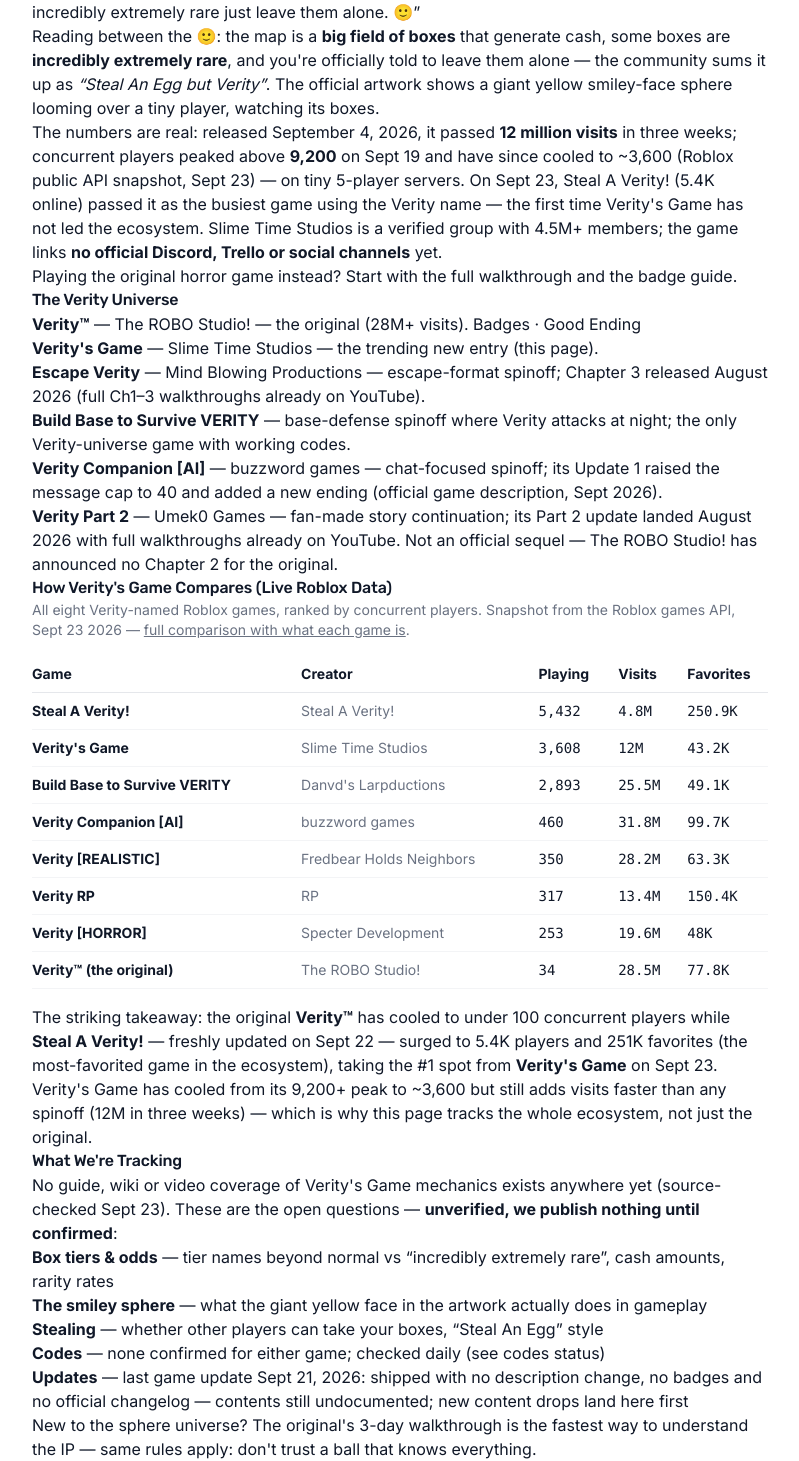
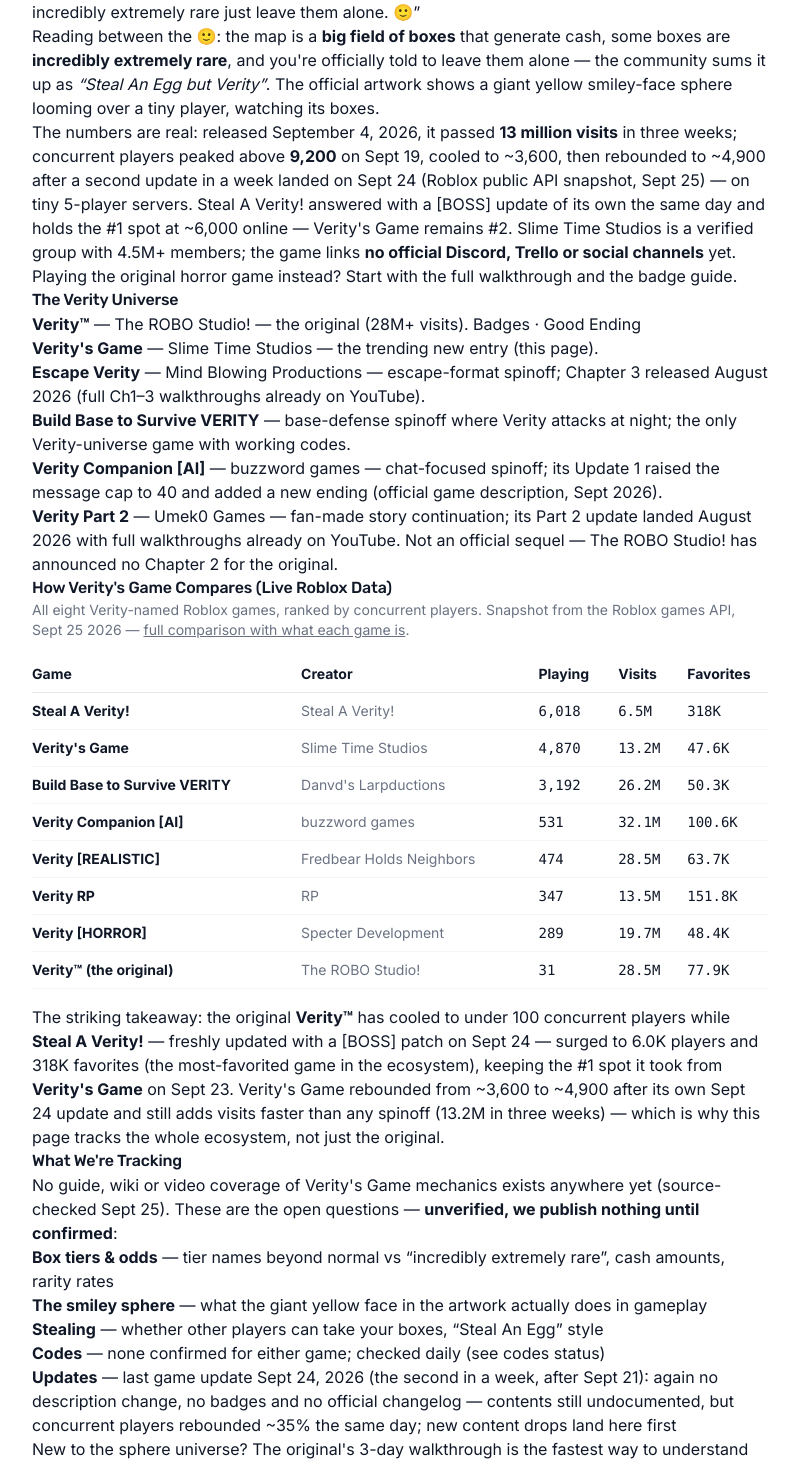
Before and after one commit to ken-fs/veritygame, a Next.js app: page /veritys-game in a window 1280 px wide. Shown: the part 689-2150 px from the top of the page, without its empty margins (240-1039 px from the left). Built offline with nearby package versions, Linux system fonts and the light colour scheme.

Commit message:
content: Sept 25 snapshot — VG 9-24 更新后回升至 4.9K（仍 #2，13.2M visits）；Steal A Verity! 同日 [BOSS] 更新守擂 #1（6.0K/318K 收藏）；codes：DAILYQUESTS/OGplayer67 被 RobloxDen 移除降级为双源冲突，WMEMBER67 仍单源；which-verity 全表刷新

```diff
--- a/src/app/codes/page.tsx
+++ b/src/app/codes/page.tsx
@@ -79,24 +79,24 @@
         <p>
           Sites like GameRant, Dexerto and RobloxDen list &quot;Verity codes&quot; — they all belong to{" "}
           <strong>Build Base to Survive VERITY</strong>, a separate base-defense spinoff where Verity attacks your base
-          at night. Its active codes, cross-verified against RobloxDen and TechWiser (both checked Sept 23 —
-          the game pushed a &quot;[LORD]&quot; update today, and new codes typically land with updates):
+          at night. Its active codes, cross-verified against RobloxDen and TechWiser (both checked Sept 25):
         </p>
         <ul>
-          <li><code>TOP1DUDU</code> — 10 DuDu <strong>(new — RobloxDen only so far, Sept 23)</strong></li>
-          <li><code>WMEMBER67</code> — building materials (3 Mystery Boxes per RobloxDen)</li>
-          <li><code>VOIDITY</code> — 10 Barrier Blocks <strong>(the reported Sept 19 expiry never happened — still active on RobloxDen and TechWiser, Sept 23)</strong></li>
+          <li><code>TOP1DUDU</code> — 10 DuDu <strong>(RobloxDen only so far, checked Sept 25)</strong></li>
+          <li><code>WMEMBER67</code> — 3 Mystery Boxes per RobloxDen (still unlisted on TechWiser, Sept 25)</li>
+          <li><code>VOIDITY</code> — 10 Barrier Blocks <strong>(the reported Sept 19 expiry never happened — still active on RobloxDen and TechWiser, Sept 25)</strong></li>
           <li><code>UPDATE4</code> — 50 Crying Obsidian</li>
-          <li><code>DAILYQUESTS</code> — Forcefield (RobloxDen says 1 Verity Turret — sources disagree on the reward)</li>
-          <li><code>OGplayer67</code> — free rewards (limited to the first 5,000 players)</li>
           <li><code>CODES</code> — $500 cash</li>
-          <li><code>UPDATE3</code> — 10 Bedrock</li>
-          <li><code>OBESITY</code> — 10 Barrier Blocks</li>
+          <li><code>UPDATE3</code> — 10 Bedrock (RobloxDen active; TechWiser doesn&apos;t list it)</li>
+          <li><code>OBESITY</code> — 10 Barrier Blocks (RobloxDen active; TechWiser doesn&apos;t list it)</li>
         </ul>
         <p>
-          Fading codes: GODITY, UPDATE2, MANIPULITY, ROBLOXDOWN and WEEKLY — TechWiser still lists the first four
-          as active, but RobloxDen moved all five to &quot;check&quot; (unverified) on Sept 23 — try them
-          in-game, worst case it says invalid. Expired everywhere: THXFOR1M, CURIOSITYUPD, 10000PLAYERS. To redeem:
+          Conflicting signals: <code>DAILYQUESTS</code> and <code>OGplayer67</code> — TechWiser still lists both as
+          active, but RobloxDen removed both from its list entirely (checked Sept 25; OGplayer67 was capped at the
+          first 5,000 players, so it may simply be exhausted) — try them in-game. Fading codes: GODITY, UPDATE2,
+          MANIPULITY, ROBLOXDOWN and WEEKLY — TechWiser still lists the first four as active, but RobloxDen has all
+          five on &quot;check&quot; (unverified, Sept 25) — worst case it says invalid. Expired everywhere:
+          THXFOR1M, CURIOSITYUPD, 10000PLAYERS. To redeem:
           Store button (left of the screen) → scroll to the FREE STUFF section → code box → Enter.
         </p>
       </section>
--- a/src/app/veritys-game/page.tsx
+++ b/src/app/veritys-game/page.tsx
@@ -4,7 +4,7 @@
 export const metadata: Metadata = generateSEOMetadata({
   title: `Verity's Game (Roblox) — ${getCurrentDateString()} Guide & What We Know`,
   description:
-    "Verity's Game by Slime Time Studios passed 12M visits in three weeks — now the #2 Verity game after Steal A Verity! overtook it on Sept 23. A field of cash boxes, incredibly rare finds, and a smiley sphere watching. Tracked daily.",
+    "Verity's Game by Slime Time Studios passed 13M visits in three weeks — the #2 Verity game, rebounding after its Sept 24 update while Steal A Verity! holds #1. A field of cash boxes, incredibly rare finds, and a smiley sphere watching. Tracked daily.",
   keywords: ["verity's game", "verity's game roblox", "veritys game", "verity game roblox", "new verity game", "verity's game boxes", "verity's game gameplay"],
   path: '/veritys-game',
 });
@@ -18,7 +18,7 @@
     {
       question: "What is Verity's Game on Roblox?",
       answer:
-        "Verity's Game is a box-hunting collection game by Slime Time Studios (released September 4, 2026). A big field of boxes generates cash, some boxes are 'incredibly extremely rare', and the official description jokingly warns you to leave them alone. It passed 12 million visits in three weeks; concurrent players peaked above 9,200 on Sept 19 and cooled to around 3,600 on 5-player servers — on Sept 23, Steal A Verity! (5.4K online) overtook it as the most-played Verity game on Roblox.",
+        "Verity's Game is a box-hunting collection game by Slime Time Studios (released September 4, 2026). A big field of boxes generates cash, some boxes are 'incredibly extremely rare', and the official description jokingly warns you to leave them alone. It passed 13 million visits in three weeks; concurrent players peaked above 9,200 on Sept 19, cooled to around 3,600, then rebounded to ~4,900 after a Sept 24 update on 5-player servers — Steal A Verity! (6.0K online after its own Sept 24 [BOSS] update) remains the most-played Verity game on Roblox.",
     },
     {
       question: "Is Verity's Game the same as Verity?",
@@ -35,9 +35,9 @@
       <div className="p-5 rounded-xl border border-yellow-300 dark:border-yellow-800 bg-yellow-50 dark:bg-yellow-950/20 mb-8">
         <div className="grid grid-cols-2 gap-3 text-sm">
           <div><span className="text-gray-500">Developer:</span> <strong>Slime Time Studios (verified group, 4.5M+ members)</strong></div>
-          <div><span className="text-gray-500">Status:</span> <strong className="text-green-600">#2 Verity game — 3.6K online, 12M+ visits, 43.2K favorites (Steal A Verity! took #1 on Sept 23)</strong></div>
+          <div><span className="text-gray-500">Status:</span> <strong className="text-green-600">#2 Verity game — 4.9K online, 13.2M+ visits, 47.6K favorites (Steal A Verity! holds #1 after its Sept 24 [BOSS] update)</strong></div>
           <div><span className="text-gray-500">Genre:</span> <strong>Box-hunting / collection (horror-comedy wink)</strong></div>
-          <div><span className="text-gray-500">Released:</span> <strong>September 4, 2026 (updated Sept 21)</strong></div>
+          <div><span className="text-gray-500">Released:</span> <strong>September 4, 2026 (updated Sept 24)</strong></div>
           <div><span className="text-gray-500">Servers:</span> <strong>5 players</strong></div>
           <div><span className="text-gray-500">Codes:</span> <strong>None confirmed (checked daily)</strong></div>
         </div>
@@ -61,11 +61,12 @@
           smiley-face sphere looming over a tiny player, watching its boxes.
         </p>
         <p>
-          The numbers are real: released September 4, 2026, it passed <strong>12 million visits</strong> in three
-          weeks; concurrent players peaked above <strong>9,200</strong> on Sept 19 and have since cooled to
-          ~3,600 (Roblox public API snapshot, Sept 23) — on tiny 5-player servers. On Sept 23, Steal A Verity!
-          (5.4K online) passed it as the busiest game using the Verity name — the first time Verity&apos;s Game
-          has not led the ecosystem. Slime Time Studios is a verified group with 4.5M+ members; the game links{' '}
+          The numbers are real: released September 4, 2026, it passed <strong>13 million visits</strong> in three
+          weeks; concurrent players peaked above <strong>9,200</strong> on Sept 19, cooled to ~3,600, then rebounded
+          to ~4,900 after a second update in a week landed on Sept 24 (Roblox public API snapshot, Sept 25) — on
+          tiny 5-player servers. Steal A Verity! answered with a [BOSS] update of its own the same day and holds
+          the #1 spot at ~6,000 online — Verity&apos;s Game remains #2. Slime Time Studios is a verified group with
+          4.5M+ members; the game links{' '}
           <strong>no official Discord, Trello or social channels</strong> yet.
         </p>
         <p>
@@ -83,7 +84,7 @@
         </ul>
         <h2>How Verity&apos;s Game Compares (Live Roblox Data)</h2>
         <p className="not-prose text-sm text-gray-500">
-          All eight Verity-named Roblox games, ranked by concurrent players. Snapshot from the Roblox games API, Sept 23 2026 —{' '}
+          All eight Verity-named Roblox games, ranked by concurrent players. Snapshot from the Roblox games API, Sept 25 2026 —{' '}
           <a href="/which-verity" className="underline">full comparison with what each game is</a>.
         </p>
         <div className="overflow-x-auto not-prose">
@@ -99,14 +100,14 @@
             </thead>
             <tbody>
               {[
-                { name: 'Steal A Verity!', creator: 'Steal A Verity!', playing: '5,432', visits: '4.8M', favs: '250.9K' },
-                { name: "Verity's Game", creator: 'Slime Time Studios', playing: '3,608', visits: '12M', favs: '43.2K' },
-                { name: 'Build Base to Survive VERITY', creator: "Danvd's Larpductions", playing: '2,893', visits: '25.5M', favs: '49.1K' },
-                { name: 'Verity Companion [AI]', creator: 'buzzword games', playing: '460', visits: '31.8M', favs: '99.7K' },
-                { name: 'Verity [REALISTIC]', creator: 'Fredbear Holds Neighbors', playing: '350', visits: '28.2M', favs: '63.3K' },
-                { name: 'Verity RP', creator: 'RP', playing: '317', visits: '13.4M', favs: '150.4K' },
-                { name: 'Verity [HORROR]', creator: 'Specter Development', playing: '253', visits: '19.6M', favs: '48K' },
-                { name: 'Verity™ (the original)', creator: 'The ROBO Studio!', playing: '34', visits: '28.5M', favs: '77.8K' },
+                { name: 'Steal A Verity!', creator: 'Steal A Verity!', playing: '6,018', visits: '6.5M', favs: '318K' },
+                { name: "Verity's Game", creator: 'Slime Time Studios', playing: '4,870', visits: '13.2M', favs: '47.6K' },
+                { name: 'Build Base to Survive VERITY', creator: "Danvd's Larpductions", playing: '3,192', visits: '26.2M', favs: '50.3K' },
+                { name: 'Verity Companion [AI]', creator: 'buzzword games', playing: '531', visits: '32.1M', favs: '100.6K' },
+                { name: 'Verity [REALISTIC]', creator: 'Fredbear Holds Neighbors', playing: '474', visits: '28.5M', favs: '63.7K' },
+                { name: 'Verity RP', creator: 'RP', playing: '347', visits: '13.5M', favs: '151.8K' },
+                { name: 'Verity [HORROR]', creator: 'Specter Development', playing: '289', visits: '19.7M', favs: '48.4K' },
+                { name: 'Verity™ (the original)', creator: 'The ROBO Studio!', playing: '31', visits: '28.5M', favs: '77.9K' },
               ].map((g) => (
                 <tr key={g.name} className="border-b border-gray-100 dark:border-gray-800/60">
                   <td className="py-2 pr-3 font-bold whitespace-nowrap">{g.name}</td>
@@ -121,16 +122,16 @@
         </div>
         <p>
           The striking takeaway: the original <strong>Verity™</strong> has cooled to under 100 concurrent players
-          while <strong>Steal A Verity!</strong> — freshly updated on Sept 22 — surged to 5.4K players and 251K
-          favorites (the most-favorited game in the ecosystem), taking the #1 spot from{' '}
-          <strong>Verity&apos;s Game</strong> on Sept 23. Verity&apos;s Game has cooled from its 9,200+ peak to ~3,600
-          but still adds visits faster than any spinoff (12M in three weeks) — which is why this page tracks the
-          whole ecosystem, not just the original.
+          while <strong>Steal A Verity!</strong> — freshly updated with a [BOSS] patch on Sept 24 — surged to 6.0K
+          players and 318K favorites (the most-favorited game in the ecosystem), keeping the #1 spot it took from{' '}
+          <strong>Verity&apos;s Game</strong> on Sept 23. Verity&apos;s Game rebounded from ~3,600 to ~4,900 after its
+          own Sept 24 update and still adds visits faster than any spinoff (13.2M in three weeks) — which is why
+          this page tracks the whole ecosystem, not just the original.
         </p>
 
         <h2>What We&apos;re Tracking</h2>
         <p>
-          No guide, wiki or video coverage of Verity&apos;s Game mechanics exists anywhere yet (source-checked Sept 23).
+          No guide, wiki or video coverage of Verity&apos;s Game mechanics exists anywhere yet (source-checked Sept 25).
           These are the open questions — <strong>unverified, we publish nothing until confirmed</strong>:
         </p>
         <ul>
@@ -138,7 +139,7 @@
           <li><strong>The smiley sphere</strong> — what the giant yellow face in the artwork actually does in gameplay</li>
           <li><strong>Stealing</strong> — whether other players can take your boxes, &ldquo;Steal An Egg&rdquo; style</li>
           <li><strong>Codes</strong> — none confirmed for either game; checked daily (see <a href="/codes">codes status</a>)</li>
-          <li><strong>Updates</strong> — last game update Sept 21, 2026: shipped with no description change, no badges and no official changelog — contents still undocumented; new content drops land here first</li>
+          <li><strong>Updates</strong> — last game update Sept 24, 2026 (the second in a week, after Sept 21): again no description change, no badges and no official changelog — contents still undocumented, but concurrent players rebounded ~35% the same day; new content drops land here first</li>
         </ul>
         <p>
           New to the sphere universe? The original&apos;s <a href="/walkthrough">3-day walkthrough</a> is the fastest
--- a/src/app/which-verity/page.tsx
+++ b/src/app/which-verity/page.tsx
@@ -15,9 +15,9 @@
     name: 'Verity™',
     place: '117401848527669',
     creator: 'The ROBO Studio!',
-    playing: '34',
+    playing: '31',
     visits: '28.5M',
-    favs: '77.8K',
+    favs: '77.9K',
     maxPlayers: '40',
     type: 'Original · 3-day survival horror',
     what: 'The original Verity that started the trend: a box arrives, a yellow sphere named Verity "knows everything", and you have three in-game days to chop wood, mine rock and prepare for the final night. Six badges, two endings, six hidden books.',
@@ -28,12 +28,12 @@
     name: "Verity's Game",
     place: '104526416639079',
     creator: 'Slime Time Studios',
-    playing: '3,608',
-    visits: '12M',
-    favs: '43.2K',
+    playing: '4,870',
+    visits: '13.2M',
+    favs: '47.6K',
     maxPlayers: '5',
     type: 'Spinoff · box-hunting collection',
-    what: 'Not horror at all — a big field of cash-generating boxes, some "incredibly extremely rare", with a smiley sphere watching. Community summary: "Steal An Egg but Verity". Passed by Steal A Verity! on Sept 23 — now #2 by concurrent players, but still the ecosystem\'s fastest-growing by visits (12M in three weeks).',
+    what: 'Not horror at all — a big field of cash-generating boxes, some "incredibly extremely rare", with a smiley sphere watching. Community summary: "Steal An Egg but Verity". Passed by Steal A Verity! on Sept 23 — still #2 by concurrent players after both games updated on Sept 24, but the ecosystem\'s fastest-growing by visits (13.2M in three weeks).',
     guide: { href: '/veritys-game', label: "Verity's Game guide" },
     featured: true,
   },
@@ -41,9 +41,9 @@
     name: 'Build Base to Survive VERITY',
     place: '116070952245255',
     creator: "Danvd's Larpductions",
-    playing: '2,893',
-    visits: '25.5M',
-    favs: '49.1K',
+    playing: '3,192',
+    visits: '26.2M',
+    favs: '50.3K',
     maxPlayers: '6',
     type: 'Spinoff · base defense',
     what: 'Build a base with friends, place turrets and guns, and survive Verity when he attacks at night. The only Verity-universe game with a working code system — codes are tracked on our codes page.',
@@ -54,9 +54,9 @@
     name: 'Verity Companion [AI]',
     place: '74542317333958',
     creator: 'buzzword games',
-    playing: '460',
-    visits: '31.8M',
-    favs: '99.7K',
+    playing: '531',
+    visits: '32.1M',
+    favs: '100.6K',
     maxPlayers: '8',
     type: 'Spinoff · AI chat',
     what: 'A chat-focused companion game: ask Verity anything and it remembers what you tell it. Update 1 raised the message cap to 40 and added a new ending. Highest visit count of any Verity game.',
@@ -66,9 +66,9 @@
     name: 'Verity [HORROR]',
     place: '129839966867899',
     creator: 'Specter Development',
-    playing: '253',
-    visits: '19.6M',
-    favs: '48K',
+    playing: '289',
+    visits: '19.7M',
+    favs: '48.4K',
     maxPlayers: '35',
     type: 'Separate game · house horror',
     what: 'A different developer\'s take: you play as Ethan, home alone, protecting a suburban house over three days. Eight badges, including You escaped and YOU ARE MINE!!!!!. Do not confuse its badge list with the original\'s six badges.',
@@ -78,9 +78,9 @@
     name: 'Verity [REALISTIC]',
     place: '120944686522212',
     creator: 'Fredbear Holds Neighbors',
-    playing: '350',
-    visits: '28.2M',
-    favs: '63.3K',
+    playing: '474',
+    visits: '28.5M',
+    favs: '63.7K',
     maxPlayers: '20',
     type: 'Separate game · block-building horror',
     what: 'A "realistic Verity mod in Roblox" — Minecraft-style block breaking and placing (M1 to break, M2 to place) with Verity hunting you. Different game, different controls, same name.',
@@ -90,21 +90,21 @@
     name: 'Steal A Verity!',
     place: '107164765081465',
     creator: 'Steal A Verity!',
-    playing: '5,432',
-    visits: '4.8M',
-    favs: '250.9K',
+    playing: '6,018',
+    visits: '6.5M',
+    favs: '318K',
     maxPlayers: '7',
     type: 'Spinoff · steal-and-collect',
-    what: 'Steal-and-collect format with Verity spheres as the loot. Fast, casual and the most-favorited game in the Verity ecosystem (251K+ favorites) — after its Sept 22 update it also became the most-played (5.4K concurrent).',
+    what: 'Steal-and-collect format with Verity spheres as the loot. Fast, casual and the most-favorited game in the Verity ecosystem (318K+ favorites) — its Sept 24 [BOSS] update kept it the most-played too (6.0K concurrent).',
     guide: null,
   },
   {
     name: 'Verity RP',
     place: '90695400874679',
     creator: 'RP',
-    playing: '317',
-    visits: '13.4M',
-    favs: '150.4K',
+    playing: '347',
+    visits: '13.5M',
+    favs: '151.8K',
     maxPlayers: '30',
     type: 'Spinoff · roleplay',
     what: 'Roleplay sandbox where you live out Verity scenarios with other players. A long-running favorite of the ecosystem with 150K+ favorites.',
@@ -141,7 +141,7 @@
     {
       question: 'Which Verity game has the most players?',
       answer:
-        'Steal A Verity! is currently the busiest at around 5,400 concurrent players after its Sept 22 update — it passed Verity\'s Game (~3,600, down from a 9,200+ peak) on Sept 23, with Build Base to Survive VERITY third around 2,900. The original Verity™ has cooled to under 100 concurrent players since its viral peak, while Verity Companion [AI] has the highest total visits at 31M+.',
+        'Steal A Verity! is currently the busiest at around 6,000 concurrent players after its Sept 24 [BOSS] update — it passed Verity\'s Game on Sept 23 and stayed ahead when both games updated on Sept 24 (Verity\'s Game rebounded to ~4,900, still below its 9,200+ peak), with Build Base to Survive VERITY third around 3,200. The original Verity™ has cooled to under 100 concurrent players since its viral peak, while Verity Companion [AI] has the highest total visits at 32M+.',
     },
     {
       question: 'Why do all these games use the Verity name?',
--- a/src/data/game.config.json
+++ b/src/data/game.config.json
@@ -11,7 +11,7 @@
   "stats": {
     "visits": "28.5M",
     "favorites": "77K+",
-    "onlineNow": "34",
+    "onlineNow": "31",
     "serverSize": 40,
     "active": true
   },
```
